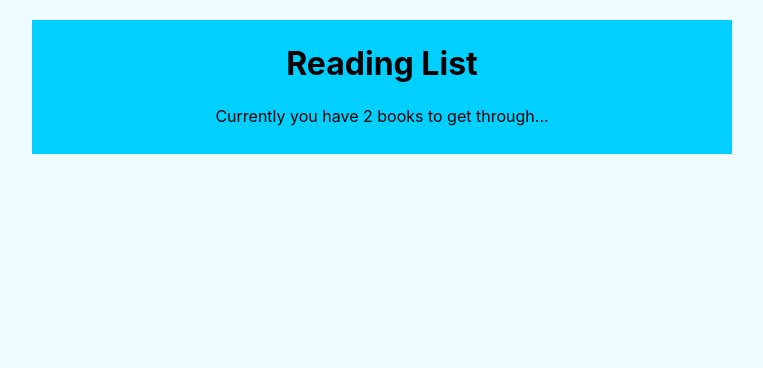
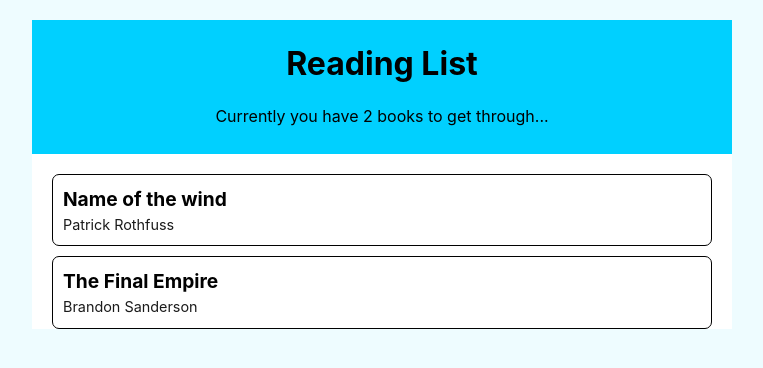
Before and after one commit to PrakharAgrawal031/booklist-app, a React (Vite) app: page / in a window 1280 px wide. Shown: the top 368 px of the page, without its empty margins (258-1021 px from the left). Built offline with nearby package versions, Linux system fonts and the light colour scheme.

Commit message:
create booklist and bookdetails and modify css

```diff
--- a/src/App.jsx
+++ b/src/App.jsx
@@ -1,6 +1,7 @@
 import { useState } from "react";
 import BookContextProvider from "./contexts/Bookcontext";
 import Navbar from "./components/Navbar";
+import BookList from "./components/BookList";
 
 function App() {
   const [count, setCount] = useState(0);
@@ -9,6 +10,7 @@
     <div className="App">
       <BookContextProvider>
         <Navbar/>
+        <BookList/>
       </BookContextProvider>
     </div>
   );
--- a/src/components/BookDetails.jsx
+++ b/src/components/BookDetails.jsx
@@ -0,0 +1,15 @@
+import React, { useContext } from 'react';
+import { BookContext } from '../contexts/Bookcontext';
+
+
+const BookDetails = ({book}) => {
+    const {removeBook} = useContext(BookContext);
+    return (
+        <li onClick={() => removeBook(book.id)}>
+            <div className="title">{book.title}</div>
+            <div className="author">{book.author}</div>
+        </li>
+     );
+}
+
+export default BookDetails;
--- a/src/components/BookList.jsx
+++ b/src/components/BookList.jsx
@@ -0,0 +1,27 @@
+import React, {useContext, useState } from 'react';
+import { BookContext } from '../contexts/Bookcontext';
+import BookDetails from './BookDetails';
+
+
+const BookList = () => {
+    const { books } = useContext(BookContext);
+
+    return books.length ? (
+
+        <div className="book-list">
+            <ul>
+                {books.map(book=>{
+                    return(
+                        <BookDetails book={book} key={book.id}/>
+                    );
+                })}
+            </ul>
+        </div>
+     ) : (
+        <div className="empty">
+            No books to read. Do something! Its so boring without books!
+        </div>
+     );
+}
+
+export default BookList;
--- a/src/contexts/Bookcontext.jsx
+++ b/src/contexts/Bookcontext.jsx
@@ -16,7 +16,7 @@
     };
 
     const removeBook = (id) => {
-        setBooks([books.filter(book=> book.id !== id)])
+        setBooks(books.filter(book=> book.id !== id));
     };
 
     return(
--- a/src/index.css
+++ b/src/index.css
@@ -31,3 +31,41 @@
 .navbar h1{
   margin: 10px 0;
 }
+
+.book-list{
+  margin: 20px;
+}
+
+.book-list ul{
+  padding: 0;
+  list-style-type: none;
+}
+
+.book-list li{
+  border-radius: 7px;
+  border: solid #010101 1px;
+  padding: 10px;
+  cursor: pointer;
+  margin: 10px 0;
+}
+
+.book-list li:hover {
+  opacity: 0.7;
+  text-decoration: line-through;
+}
+
+.book-list .title{
+  font-weight: bold;
+  color: #010101;
+  font-size: 1.2em;
+}
+
+.book-list .author{
+  font-size: 0.9em;
+  color: #1b1b1b;
+}
+
+.empty{
+  margin: 20px;
+  text-align: center;
+}
```
